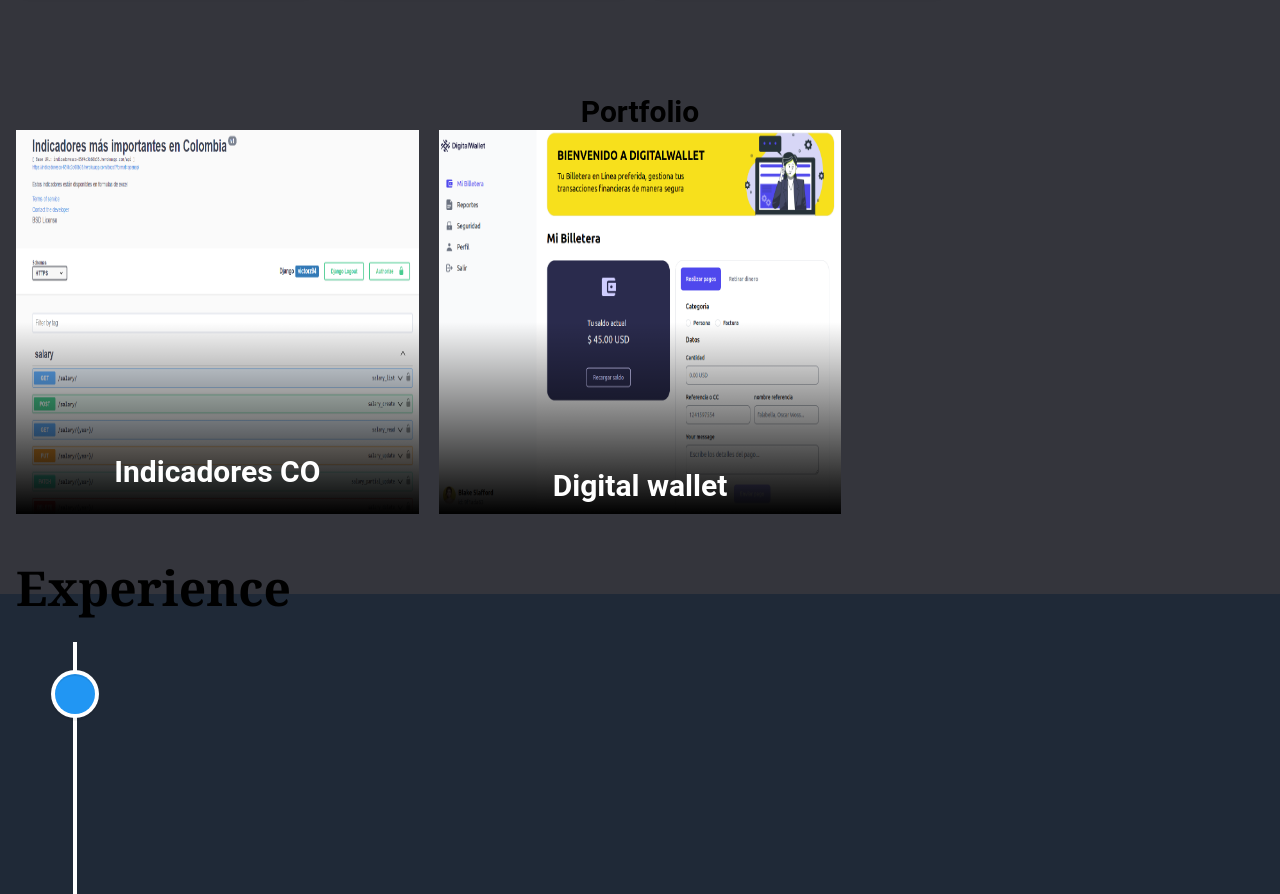
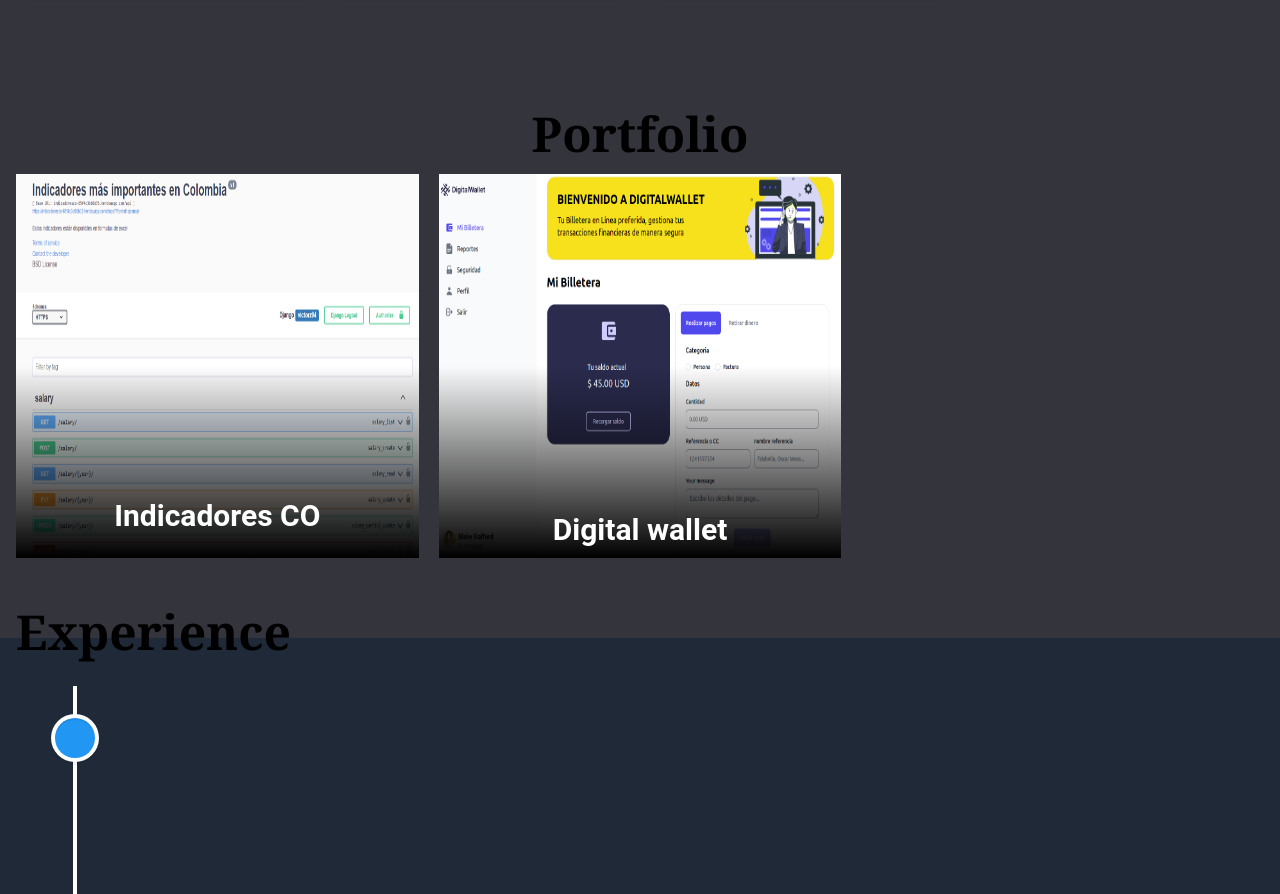
Before and after one commit to VictorZ94/portfolio_v2, a React (Vite) app: page / in a window 1280 px wide. Shown: the part 2226-3120 px from the top of the page. Built offline with nearby package versions, Linux system fonts and the light colour scheme.

Commit message:
portfolio section enhance

```diff
--- a/src/components/Portfolio.jsx
+++ b/src/components/Portfolio.jsx
@@ -3,7 +3,7 @@ import Projects from "../data/portfolio";
 const Portfolio = () => {
   return (
     <section className="max-w-screen-xl mx-auto p-4 mt-16">
-      <h2 className="text-3xl dark:text-white text-center font-bold">
+      <h2 className="text-5xl my-4 dark:text-white text-center font-bold font-serif">
         Portfolio
       </h2>
       <div className="grid grid-cols-1 gap-5 md:grid-cols-2 lg:grid-cols-3">
```
